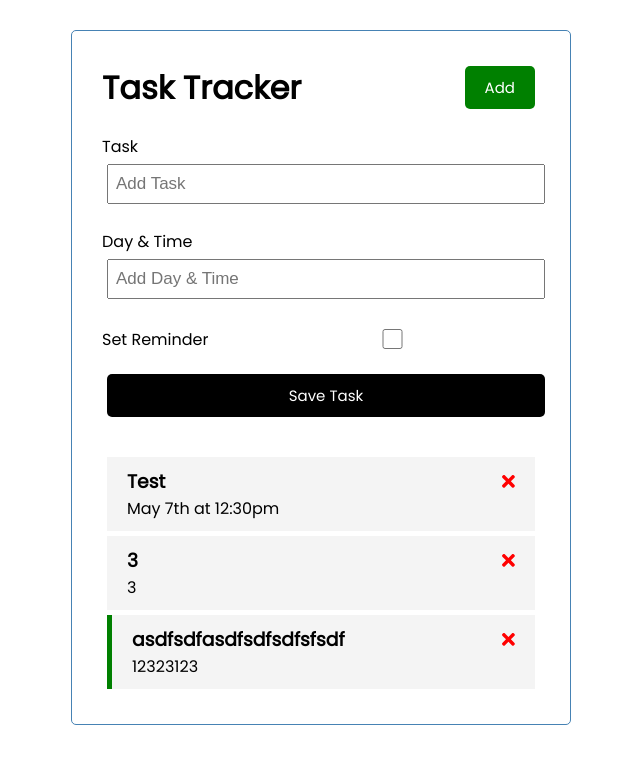
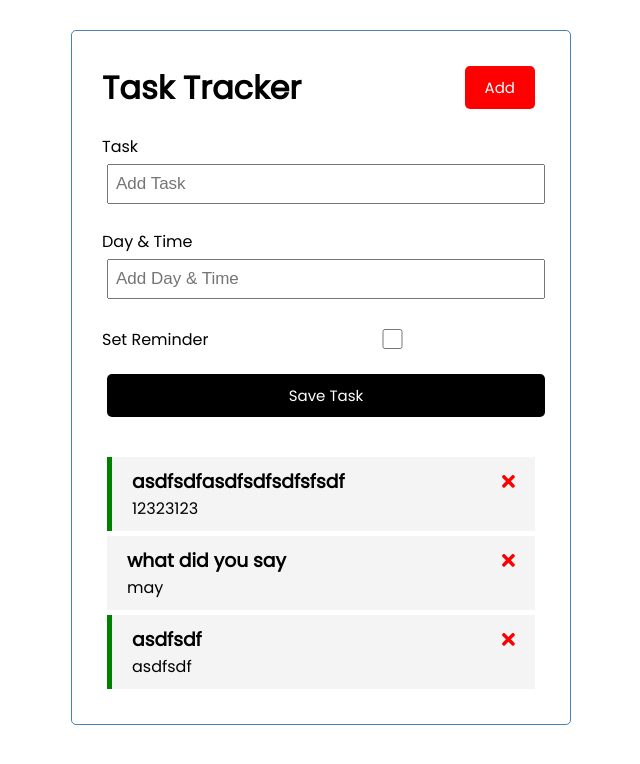
Before and after one commit to kangja/angular-crash-course-traversy-media, an Angular app: page / in a window 1280 px wide. Shown: the top 764 px of the page, without its empty margins (319-959 px from the left). Built offline with nearby package versions, Linux system fonts and the light colour scheme; data requests are answered from the project's data file.

Commit message:
fix error

```diff
--- a/db.json
+++ b/db.json
@@ -1,22 +1,22 @@
 {
   "tasks": [
-    {
-      "id": 4,
-      "text": "Test",
-      "day": "May 7th at 12:30pm",
-      "reminder": false
-    },
-    {
-      "text": "3",
-      "day": "3",
-      "reminder": false,
-      "id": 6
-    },
     {
       "text": "asdfsdfasdfsdfsdfsfsdf",
       "day": "12323123",
       "reminder": true,
       "id": 7
+    },
+    {
+      "text": "what did you say ",
+      "day": "may",
+      "reminder": false,
+      "id": 8
+    },
+    {
+      "text": "asdfsdf",
+      "day": "asdfsdf",
+      "reminder": true,
+      "id": 9
     }
   ]
 }
--- a/src/app/components/header/header.component.html
+++ b/src/app/components/header/header.component.html
@@ -1,8 +1,8 @@
-<!-- <header>
-    <h1>{{title}}</h1>
-</header> -->
-
 <header>
    <h1> {{ title }} </h1>
-<app-button color="green" text="Add" (btnClick)="toggleAddTask()"></app-button>
+<app-button
+   color="{{ showAddTask ? 'red' : 'green'}}"
+   text="Add"
+   (btnClick)="toggleAddTask()"
+></app-button>
 </header>
--- a/src/app/components/header/header.component.ts
+++ b/src/app/components/header/header.component.ts
@@ -1,4 +1,6 @@
  import { Component, OnInit } from '@angular/core';
+ import { UiService } from 'src/app/services/ui.service';
+ import { Subscription } from 'rxjs';
 
 @Component({
   selector: 'app-header',
@@ -7,13 +9,15 @@
 })
 export class HeaderComponent implements OnInit {
   title: string = "Task Tracker";
+  showAddTask: boolean = true;
+  subscription: Subscription;
 
-  constructor() { }
+  constructor(private uiService:UiService) { }
 
   ngOnInit(): void {
   }
 
   toggleAddTask() {
-    console.log("clicked!!!")
+    this.uiService.toggleAddTask()
   }
 }
--- /dev/null
+++ b/src/app/services/ui.service.ts
@@ -0,0 +1,22 @@
+import { Injectable } from '@angular/core';
+import { Observable, Subject } from 'rxjs';
+
+@Injectable({
+  providedIn: 'root'
+})
+export class UiService {
+  private showAddTask: boolean = false;
+  private subject = new Subject<any>();
+
+  constructor() {}
+
+  toggleAddTask(): void {
+    console.log(123);
+    this.showAddTask = !this.showAddTask;
+    this.subject.next(this.showAddTask);
+  }
+
+  onToggle(): Observable<any> {
+    return this.subject.asObservable()
+  }
+}
```
Also changed, not shown: 1 other file (tests, documents, lock files or other folders).
